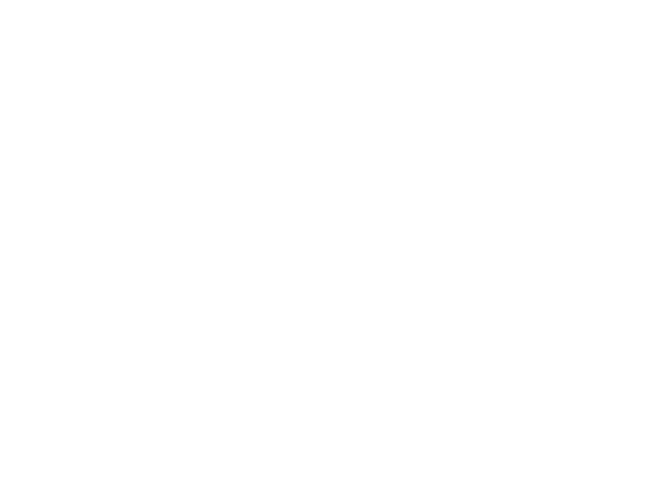
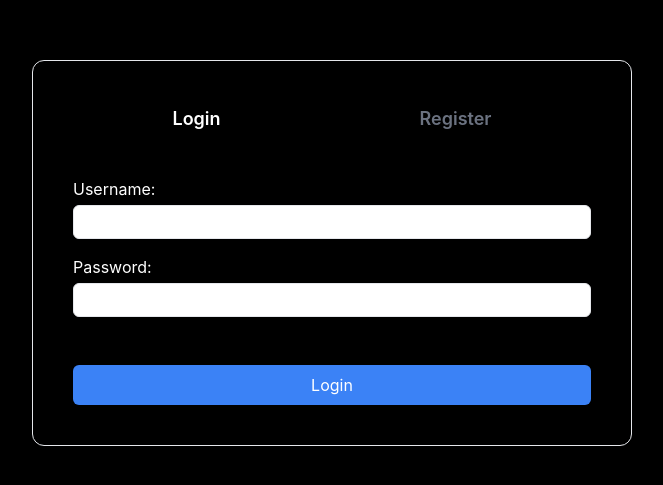
Before and after one commit to ceavinrufus/mood-based-recommender, a React (Create React App) app: page /auth in a window 1280 px wide. Before the commit this address had no page. Shown: the part 147-632 px from the top of the page, without its empty margins (308-971 px from the left). Built offline with nearby package versions, Linux system fonts and the light colour scheme.

Commit message:
feat: add authentication

```diff
--- a/package.json
+++ b/package.json
@@ -7,6 +7,7 @@
     "@testing-library/react": "^13.4.0",
     "@testing-library/user-event": "^13.5.0",
     "axios": "^1.6.2",
+    "jwt-decode": "^4.0.0",
     "react": "^18.2.0",
     "react-dom": "^18.2.0",
     "react-router": "^6.20.1",
--- a/src/components/LoginForm.jsx
+++ b/src/components/LoginForm.jsx
@@ -0,0 +1,77 @@
+import React, { useState } from "react";
+import axios from "axios";
+import { useNavigate } from "react-router-dom"; // Import useNavigate hook
+import { apiConfig } from "../config/APIConfig";
+
+function LoginForm() {
+  const [username, setUsername] = useState("");
+  const [password, setPassword] = useState("");
+  const navigate = useNavigate(); // Initialize useNavigate hook
+
+  const handleLogin = async (e) => {
+    e.preventDefault();
+
+    try {
+      const response = await axios.post(
+        apiConfig.login,
+        {
+          username: username,
+          password: password,
+        },
+        {
+          headers: {
+            "Content-Type": "application/json",
+          },
+        }
+      );
+
+      const accessToken = response.data.access_token;
+
+      // Store tokens in sessionStorage
+      sessionStorage.setItem("accessToken", accessToken);
+
+      // Redirect to "/" after successful login
+      navigate("/");
+    } catch (error) {
+      // Handle login error
+      console.error("Login error:", error);
+    }
+  };
+
+  return (
+    <form onSubmit={handleLogin} className="flex flex-col gap-4">
+      <div className="flex flex-col">
+        <label htmlFor="username" className="mb-1">
+          Username:
+        </label>
+        <input
+          type="text"
+          id="username"
+          value={username}
+          onChange={(e) => setUsername(e.target.value)}
+          className="border rounded-md px-2 py-1 text-black"
+        />
+      </div>
+      <div className="flex flex-col">
+        <label htmlFor="password" className="mb-1">
+          Password:
+        </label>
+        <input
+          type="password"
+          id="password"
+          value={password}
+          onChange={(e) => setPassword(e.target.value)}
+          className="border rounded-md px-2 py-1 text-black"
+        />
+      </div>
+      <button
+        type="submit"
+        className="bg-blue-500 text-white px-4 py-2 rounded-md hover:bg-blue-600 transition mt-8"
+      >
+        Login
+      </button>
+    </form>
+  );
+}
+
+export default LoginForm;
--- a/src/components/NumericStepper.jsx
+++ b/src/components/NumericStepper.jsx
@@ -3,15 +3,19 @@
 
 function NumericStepper({ value, onChange }) {
   return (
-    <div className="">
+    <div className="numeric-stepper">
       <input
         type="number"
-        className="text-black px-2 py-1"
+        className="text-black px-2 py-1 rounded-md"
         value={value}
         min={1}
         max={20}
         onChange={(e) => {
           onChange(parseInt(e.target.value));
+        }}
+        onBlur={() => {
+          if (value > 20) onChange(20);
+          else if (value < 1) onChange(1);
         }}
       />
     </div>
--- /dev/null
+++ b/src/components/RegisterForm.jsx
@@ -0,0 +1,148 @@
+import React, { useState } from "react";
+import axios from "axios";
+
+function RegisterForm() {
+  const [username, setUsername] = useState("");
+  const [email, setEmail] = useState("");
+  const [fullName, setFullName] = useState("");
+  const [gender, setGender] = useState("Male");
+  const [weight, setWeight] = useState("");
+  const [height, setHeight] = useState("");
+  const [birthdate, setBirthdate] = useState("");
+  const [password, setPassword] = useState("");
+
+  const handleRegister = async (e) => {
+    e.preventDefault();
+
+    try {
+      const response = await axios.post("YOUR_REGISTER_ENDPOINT", {
+        username: username,
+        email: email || null,
+        full_name: fullName || null,
+        gender: gender,
+        role: "customer",
+        weight: parseFloat(weight),
+        height: parseFloat(height),
+        birthdate: birthdate,
+        password: password,
+      });
+
+      // Handle successful registration (redirect, display message, etc.)
+      console.log("Registration successful:", response.data);
+    } catch (error) {
+      // Handle registration error
+      console.error("Registration error:", error);
+    }
+  };
+
+  return (
+    <form onSubmit={handleRegister} className="flex flex-col gap-4">
+      <div className="flex flex-col">
+        <label htmlFor="username" className="mb-1">
+          Username:
+        </label>
+        <input
+          type="text"
+          id="username"
+          value={username}
+          onChange={(e) => setUsername(e.target.value)}
+          className="border rounded-md px-2 py-1 text-black"
+        />
+      </div>
+      <div className="flex flex-col">
+        <label htmlFor="email" className="mb-1">
+          Email:
+        </label>
+        <input
+          type="email"
+          id="email"
+          value={email}
+          onChange={(e) => setEmail(e.target.value)}
+          className="border rounded-md px-2 py-1 text-black"
+        />
+      </div>
+      <div className="flex flex-col">
+        <label htmlFor="fullName" className="mb-1">
+          Full Name:
+        </label>
+        <input
+          type="text"
+          id="fullName"
+          value={fullName}
+          onChange={(e) => setFullName(e.target.value)}
+          className="border rounded-md px-2 py-1 text-black"
+        />
+      </div>
+      <div className="flex flex-col">
+        <label htmlFor="gender" className="mb-1">
+          Gender:
+        </label>
+        <select
+          id="gender"
+          value={gender}
+          onChange={(e) => setGender(e.target.value)}
+          className="border rounded-md px-2 py-1 text-black"
+        >
+          <option value="Male">Male</option>
+          <option value="Female">Female</option>
+        </select>
+      </div>
+      <div className="flex flex-col">
+        <label htmlFor="weight" className="mb-1">
+          Weight (kg):
+        </label>
+        <input
+          type="number"
+          id="weight"
+          value={weight}
+          onChange={(e) => setWeight(e.target.value)}
+          className="border rounded-md px-2 py-1 text-black"
+        />
+      </div>
+      <div className="flex flex-col">
+        <label htmlFor="height" className="mb-1">
+          Height (cm):
+        </label>
+        <input
+          type="number"
+          id="height"
+          value={height}
+          onChange={(e) => setHeight(e.target.value)}
+          className="border rounded-md px-2 py-1 text-black"
+        />
+      </div>
+      <div className="flex flex-col">
+        <label htmlFor="birthdate" className="mb-1">
+          Birthdate:
+        </label>
+        <input
+          type="date"
+          id="birthdate"
+          value={birthdate}
+          onChange={(e) => setBirthdate(e.target.value)}
+          className="border rounded-md px-2 py-1 text-black"
+        />
+      </div>
+      <div className="flex flex-col">
+        <label htmlFor="password" className="mb-1">
+          Password:
+        </label>
+        <input
+          type="password"
+          id="password"
+          value={password}
+          onChange={(e) => setPassword(e.target.value)}
+          className="border rounded-md px-2 py-1 text-black"
+        />
+      </div>
+      <button
+        type="submit"
+        className="bg-blue-500 text-white px-4 py-2 rounded-md hover:bg-blue-600 transition mt-8"
+      >
+        Register
+      </button>
+    </form>
+  );
+}
+
+export default RegisterForm;
--- a/src/config/APIConfig.jsx
+++ b/src/config/APIConfig.jsx
@@ -1,6 +1,7 @@
-export const BASE_URL =
-  "https://tubes-tst-18221162.azure-api.net/movie-recommendation";
+export const BASE_URL = "https://tubes-tst-18221162.azure-api.net/";
 
-const apiConfig = {
-  movie: {},
+export const apiConfig = {
+  login: BASE_URL + "mood-based-recommendation/users/login",
+  movie_rec: BASE_URL + "movie-recommendation",
+  mood_rec: BASE_URL + "mood-based-recommendation",
 };
--- a/src/config/RoutesConfig.jsx
+++ b/src/config/RoutesConfig.jsx
@@ -1,11 +1,36 @@
 import React from "react";
-import { Route, Routes } from "react-router-dom";
-import MoodTracker from "../pages/MoodTracker";
+import { Route, Routes, Navigate, Outlet } from "react-router-dom";
+import MoodTrackerPage from "../pages/MoodTrackerPage";
+import AuthPage from "../pages/AuthPage";
+import { jwtDecode } from "jwt-decode";
+
+const ProtectedRoute = () => {
+  const isAuthenticated = () => {
+    const accessToken = sessionStorage.getItem("accessToken");
+    if (accessToken) {
+      try {
+        const decodedToken = jwtDecode(accessToken);
+        const currentTime = Date.now() / 1000;
+
+        return decodedToken.exp > currentTime;
+      } catch (error) {
+        console.error("Error decoding access token:", error);
+        return false;
+      }
+    }
+
+    return false;
+  };
+  return isAuthenticated() ? <Outlet /> : <Navigate to="/auth" replace />;
+};
 
 const RoutesConfig = () => {
   return (
     <Routes>
-      <Route path="/" element={<MoodTracker />} />
+      <Route element={<ProtectedRoute />}>
+        <Route path="/" element={<MoodTrackerPage />} />
+      </Route>
+      <Route path="/auth" element={<AuthPage />} />
     </Routes>
   );
 };
--- a/src/index.css
+++ b/src/index.css
@@ -38,3 +38,7 @@
   width: 1em;
   text-align: left;
 }
+
+.transition-max-h {
+  transition-property: max-height;
+}
--- /dev/null
+++ b/src/pages/AuthPage.jsx
@@ -0,0 +1,45 @@
+import React, { useState } from "react";
+import LoginForm from "../components/LoginForm";
+import RegisterForm from "../components/RegisterForm";
+
+function AuthPage() {
+  const [isLoginFormVisible, setIsLoginFormVisible] = useState(true);
+
+  const handleToggleForm = () => {
+    setIsLoginFormVisible(!isLoginFormVisible);
+  };
+
+  return (
+    <div className="w-screen h-screen bg-black text-white flex flex-col justify-center items-center ">
+      <div className="flex flex-col p-10 rounded-xl gap-6 border w-[600px]">
+        <div className="flex justify-around mb-4">
+          <button
+            className={`text-lg font-semibold py-1 focus:outline-none relative z-10 ${
+              isLoginFormVisible ? "text-white" : "text-gray-500"
+            }`}
+            onClick={handleToggleForm}
+          >
+            Login
+          </button>
+          <button
+            className={`text-lg font-semibold py-1 focus:outline-none relative z-10 ${
+              !isLoginFormVisible ? "text-white" : "text-gray-500"
+            }`}
+            onClick={handleToggleForm}
+          >
+            Register
+          </button>
+        </div>
+        <div
+          className={`${
+            !isLoginFormVisible ? "max-h-[700px]" : "max-h-[250px]"
+          } duration-500 overflow-hidden h-full transition-max-h`}
+        >
+          {isLoginFormVisible ? <LoginForm /> : <RegisterForm />}
+        </div>
+      </div>
+    </div>
+  );
+}
+
+export default AuthPage;
```
Also changed, not shown: src/pages/MoodTrackerPage.jsx (renamed from src/pages/MoodTracker.jsx, +10 -7 lines), 1 other file (tests, documents, lock files or other folders).
